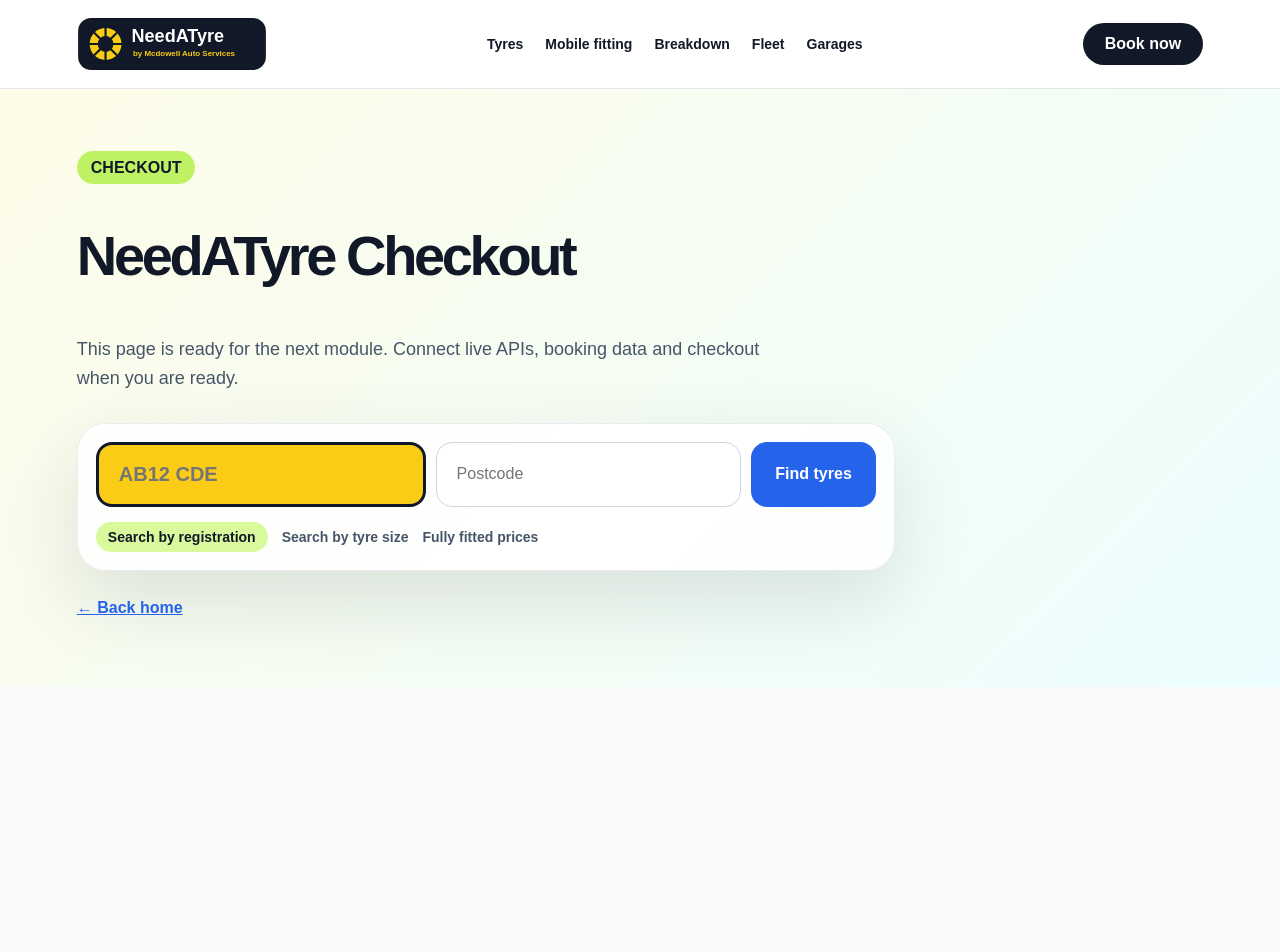
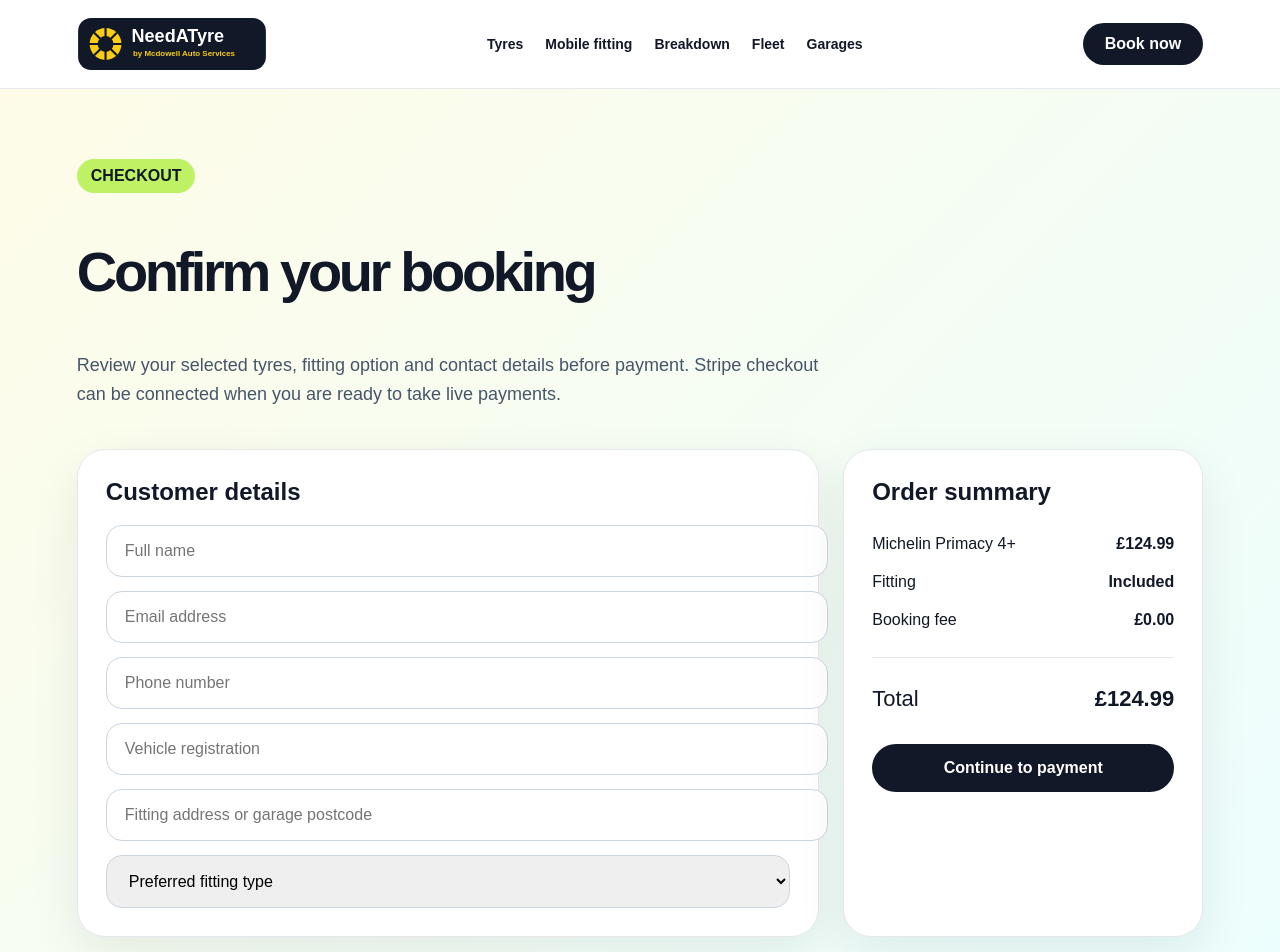
Before and after one commit to mcdowellautoservices/needatyre-platform, a Next.js app: page /checkout in a window 1280 px wide. Shown: the top 952 px of the page. Before the commit the page ends 800 px from the top, so only its background shows below. Built offline with nearby package versions, Linux system fonts and the light colour scheme.

Commit message:
Upgrade checkout page

```diff
--- a/src/app/checkout/page.tsx
+++ b/src/app/checkout/page.tsx
@@ -1,18 +1,121 @@
 import Link from "next/link";
 import { Header } from "@/components/Header";
-import { SearchBox } from "@/components/SearchBox";
 
 export default function Page() {
   return (
     <main style={{ minHeight: "100vh", background: "#f8fafc", color: "#111827" }}>
       <Header />
+
       <section style={{ padding: "70px 6%", background: "linear-gradient(135deg,#fefce8,#ecfeff)" }}>
-        <span style={{ background: "#bef264", borderRadius: 999, padding: "8px 14px", fontWeight: 900, textTransform: "uppercase" }}>Checkout</span>
-        <h1 style={{ fontSize: 56, letterSpacing: "-.06em", maxWidth: 800 }}>NeedATyre Checkout</h1>
-        <p style={{ color: "#475569", fontSize: 18, maxWidth: 700, lineHeight: 1.6 }}>This page is ready for the next module. Connect live APIs, booking data and checkout when you are ready.</p>
-        <div style={{ marginTop: 30 }}><SearchBox /></div>
-        <Link href="/" style={{ display: "inline-flex", marginTop: 28, color: "#2563eb", fontWeight: 900 }}>← Back home</Link>
+        <span style={badgeStyle}>Checkout</span>
+
+        <h1 style={{ fontSize: 56, letterSpacing: "-0.06em", maxWidth: 850 }}>
+          Confirm your booking
+        </h1>
+
+        <p style={{ color: "#475569", fontSize: 18, maxWidth: 760, lineHeight: 1.6 }}>
+          Review your selected tyres, fitting option and contact details before payment.
+          Stripe checkout can be connected when you are ready to take live payments.
+        </p>
+
+        <section style={{ display: "grid", gridTemplateColumns: "1fr 360px", gap: 24, marginTop: 40 }}>
+          <div style={cardStyle}>
+            <h2 style={{ marginTop: 0 }}>Customer details</h2>
+
+            <div style={{ display: "grid", gap: 14 }}>
+              <input placeholder="Full name" style={inputStyle} />
+              <input placeholder="Email address" style={inputStyle} />
+              <input placeholder="Phone number" style={inputStyle} />
+              <input placeholder="Vehicle registration" style={inputStyle} />
+              <input placeholder="Fitting address or garage postcode" style={inputStyle} />
+              <select style={inputStyle}>
+                <option>Preferred fitting type</option>
+                <option>Garage fitting</option>
+                <option>Mobile fitting</option>
+                <option>Emergency tyre assistance</option>
+              </select>
+            </div>
+          </div>
+
+          <aside style={cardStyle}>
+            <h2 style={{ marginTop: 0 }}>Order summary</h2>
+
+            <div style={summaryRow}>
+              <span>Michelin Primacy 4+</span>
+              <strong>£124.99</strong>
+            </div>
+
+            <div style={summaryRow}>
+              <span>Fitting</span>
+              <strong>Included</strong>
+            </div>
+
+            <div style={summaryRow}>
+              <span>Booking fee</span>
+              <strong>£0.00</strong>
+            </div>
+
+            <hr style={{ border: 0, borderTop: "1px solid #e5e7eb", margin: "18px 0" }} />
+
+            <div style={{ ...summaryRow, fontSize: 22 }}>
+              <span>Total</span>
+              <strong>£124.99</strong>
+            </div>
+
+            <Link href="/customer" style={payButton}>
+              Continue to payment
+            </Link>
+          </aside>
+        </section>
+
+        <Link href="/results" style={{ display: "inline-flex", marginTop: 28, color: "#2563eb", fontWeight: 900 }}>
+          ← Back to results
+        </Link>
       </section>
     </main>
   );
 }
+
+const badgeStyle: React.CSSProperties = {
+  background: "#bef264",
+  borderRadius: 999,
+  padding: "8px 14px",
+  fontWeight: 900,
+  textTransform: "uppercase",
+  display: "inline-flex",
+};
+
+const cardStyle: React.CSSProperties = {
+  background: "white",
+  border: "1px solid #e5e7eb",
+  borderRadius: 28,
+  padding: 28,
+  boxShadow: "0 18px 50px rgba(15,23,42,0.08)",
+};
+
+const inputStyle: React.CSSProperties = {
+  width: "100%",
+  padding: "16px 18px",
+  borderRadius: 16,
+  border: "1px solid #cbd5e1",
+  fontSize: 16,
+};
+
+const summaryRow: React.CSSProperties = {
+  display: "flex",
+  justifyContent: "space-between",
+  gap: 20,
+  padding: "10px 0",
+};
+
+const payButton: React.CSSProperties = {
+  display: "flex",
+  justifyContent: "center",
+  marginTop: 22,
+  background: "#111827",
+  color: "white",
+  padding: "15px 24px",
+  borderRadius: 999,
+  fontWeight: 900,
+  textDecoration: "none",
+};
```
